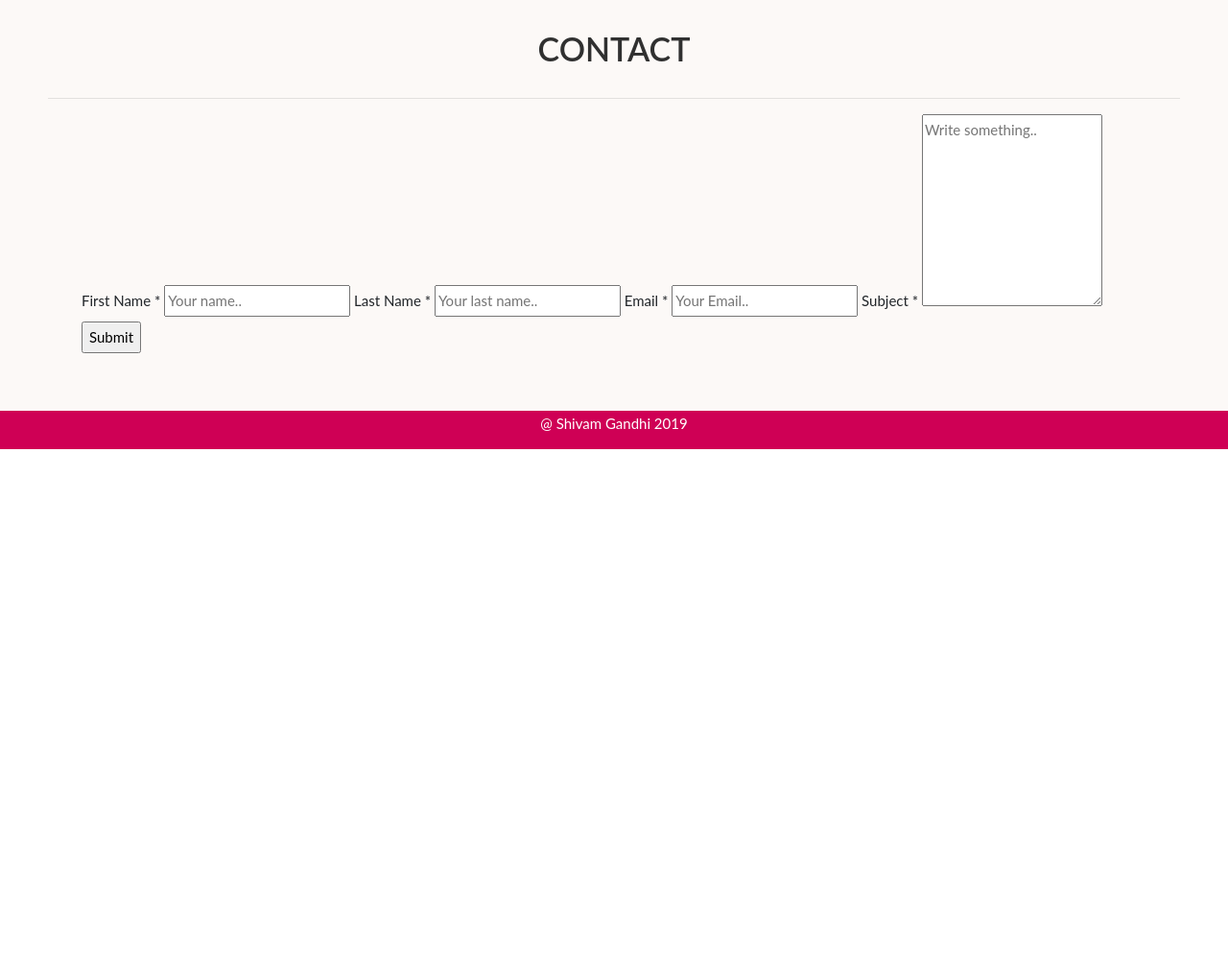
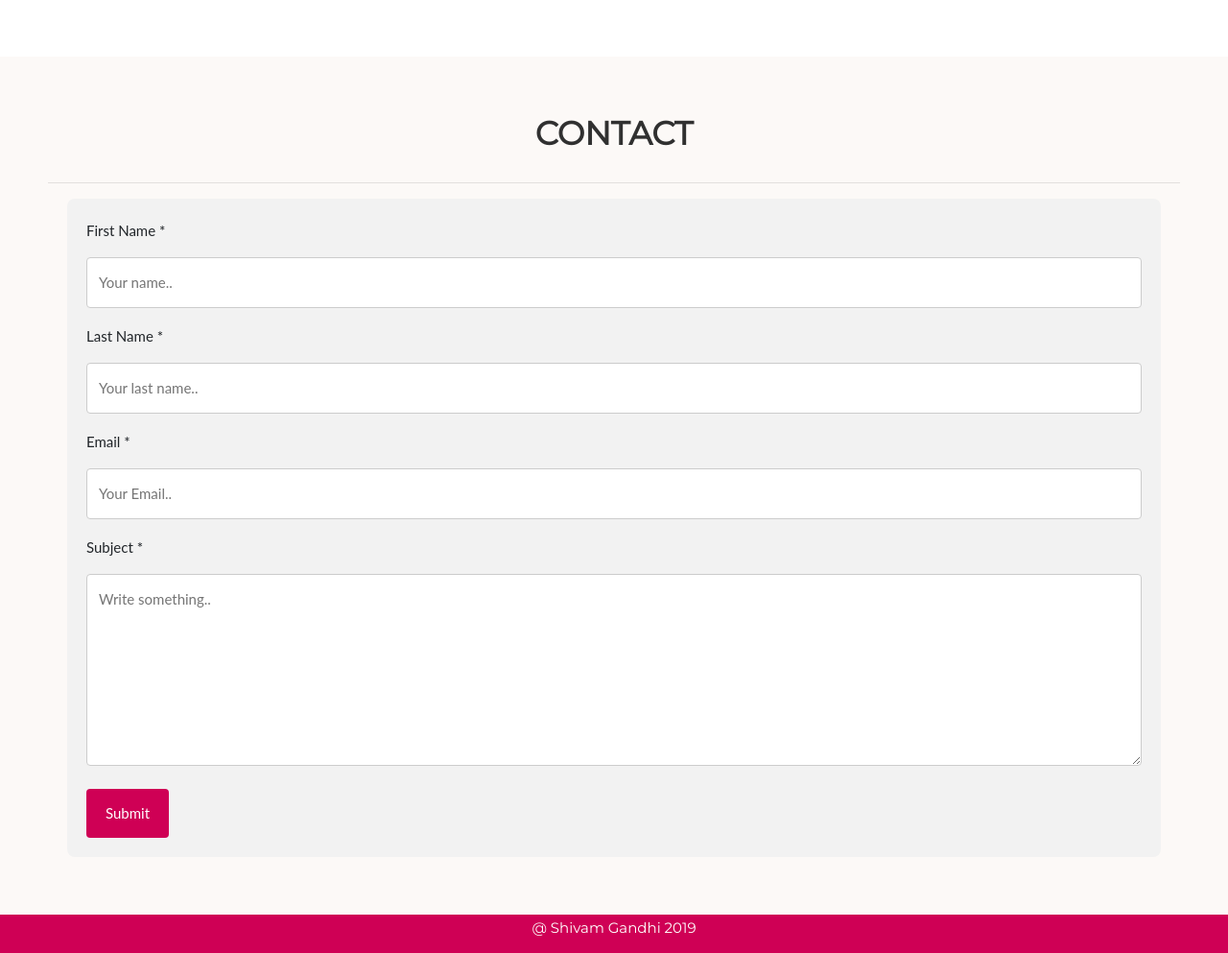
Before and after one commit to skgandhi44/Digital-Resume, a PHP site: page /index.html in a window 1280 px wide. Shown: the part 4589-5582 px from the top of the page at 96% size. Before the commit the page ends 5057 px from the top, so only its background shows below. Run offline with PHP 8.4, Linux system fonts and the light colour scheme; a map, chart or similar area stays blank; some libraries are stand-ins or nearby versions.

Commit message:
Used box sizing so the input field does not pop out of container and made all input field same size

```diff
--- a/style.css
+++ b/style.css
@@ -43,6 +43,12 @@ a.navbar-brand, a.nav-link{
 #nameTitle{
     margin-top: 20px;
     font-size: 35px;
+    font-family: Montserrat, sans-serif;
+}
+
+#aboutMe{
+    font-size: 20px;
+    font-family: Montserrat, sans-serif;
 }
 
 h1 {
@@ -51,6 +57,7 @@ h1 {
     color: #303030;
     font-weight: 600;
     margin-bottom: 30px;
+    font-family: Montserrat, sans-serif;
 }
 
 p1{
@@ -87,16 +94,19 @@ p1{
 
 h3 {
     font-size: 18px;
+    font-family: Montserrat, sans-serif;
 }
 
 h4 {
     color: #fff;
     font-size: 16px;
+    font-family: Montserrat, sans-serif;
 }
 
 h5 {
     color: #aaa;
     font-size: 16px;
+    font-family: Montserrat, sans-serif;
 }
 
 .card{
@@ -113,13 +123,15 @@ h5 {
     background-image: linear-gradient(to right, #6a11cb 0%, #2575fc 100%);
     padding: 25px;
     color: #fff;
-    border-radius: 5px;
+    border-radius: 8px;
+    font-family: Montserrat, sans-serif;
 }
 
 .btn{
     background-color: #CF0055;
     border-radius: 5px;
     border: none;
+    font-family: Montserrat, sans-serif;
 }
 
 .btn:hover{
@@ -134,6 +146,7 @@ h5 {
     border: none;
     transition: box-shadow 0.5s;
     width: 100%;
+    font-family: Montserrat, sans-serif;
 }
 
 .list-group:hover{
@@ -176,7 +189,7 @@ Photograph Gallery CSS Start Here
 .column img {
     margin-top: 8px;
     vertical-align: middle;
-    border-radius: 7px;
+    border-radius: 8px;
 }
 
 /* Responsive layout - makes a two column-layout instead of four columns */
@@ -205,6 +218,43 @@ Photograph Gallery CSS Start Here
 }
 
 /*
+    CONTACT FORM
+*/
+
+* {box-sizing: border-box;}
+
+input[type=text], select, textarea {
+    width: 100%;
+    padding: 12px;
+    border: 1px solid #ccc;
+    border-radius: 4px;
+    box-sizing: border-box;
+    margin-top: 6px;
+    margin-bottom: 16px;
+    resize: vertical;
+}
+
+input[type=submit] {
+    background-color: #CF0055;
+    color: white;
+    padding: 12px 20px;
+    border: none;
+    border-radius: 4px;
+    cursor: pointer;
+}
+
+input[type=submit]:hover {
+    background-color: #CF0055;
+}
+
+.contact {
+    border-radius: 5px;
+    background-color: #f2f2f2;
+    padding: 20px;
+    border-radius: 8px;
+}
+
+/*
     FOOTER
 */
 
@@ -217,4 +267,5 @@ Photograph Gallery CSS Start Here
     background-color: #CF0055;
     color: white;
     text-align: center;
+    font-family: Montserrat, sans-serif;
 }
```
